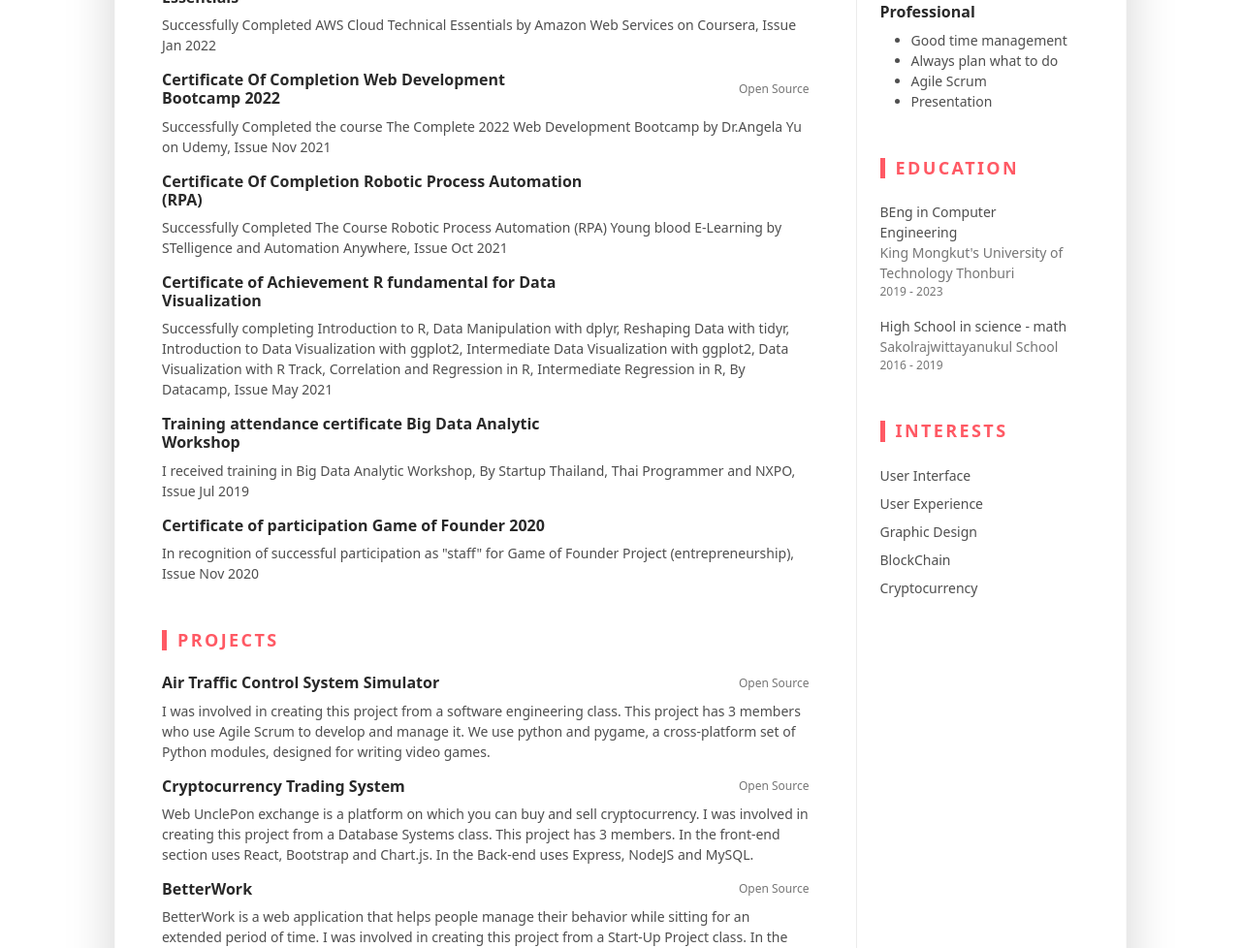
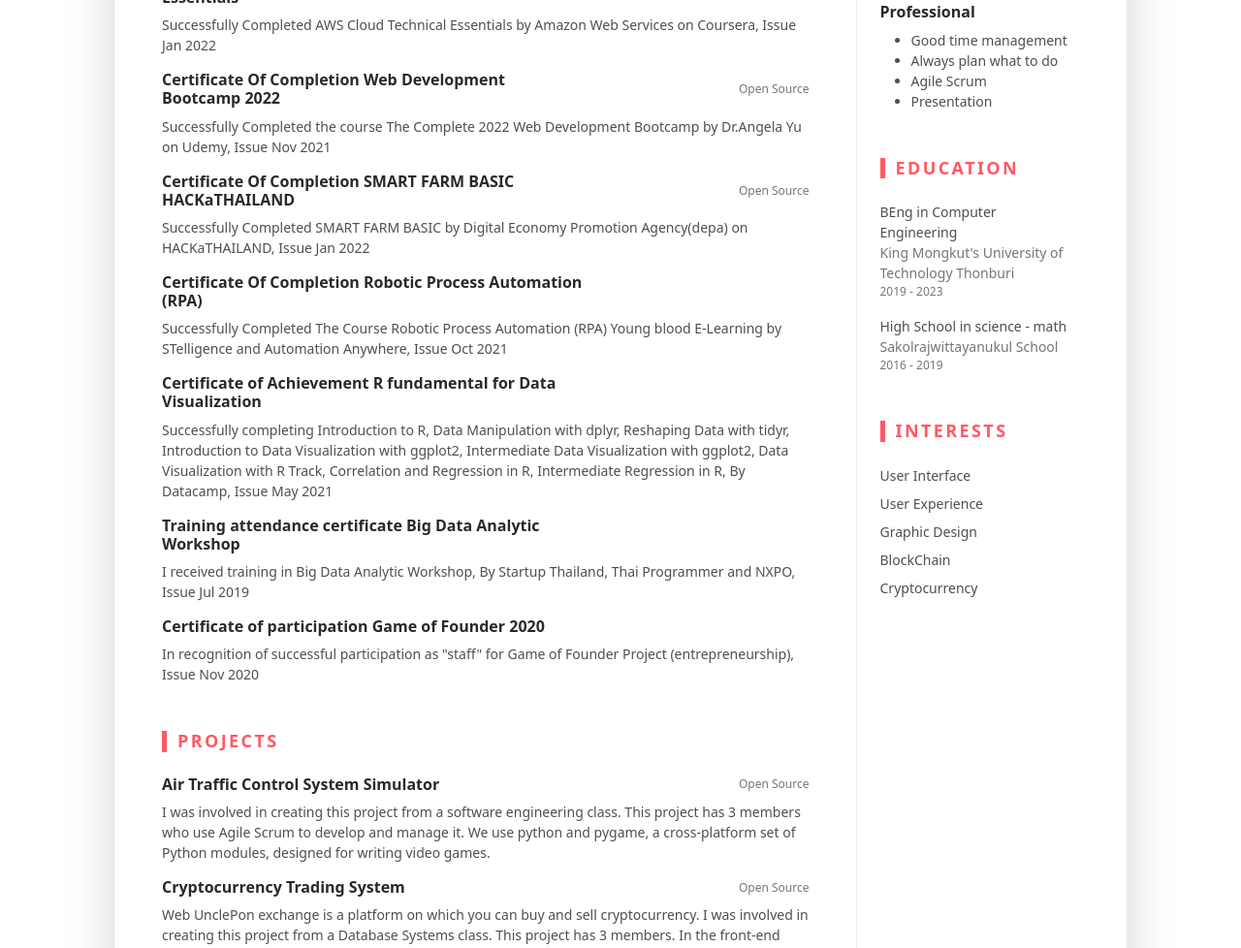
Before and after one commit to RunningTHPed/Jatumongkon-Resume, a plain HTML site: page index.html in a window 1280 px wide. Shown: the part 783-1761 px from the top of the page at 97% size. Drawn offline with Linux system fonts and the light colour scheme.

Commit message:
add cer smart farm

```diff
--- a/index.html
+++ b/index.html
@@ -137,6 +137,19 @@
 									</div>
 									<div class="item-content">
 										<p>Successfully Completed the course The Complete 2022 Web Development Bootcamp by Dr.Angela Yu on Udemy, Issue Nov 2021</p>
+									</div>
+								</div>
+								<!--//item-->
+								<div class="item mb-3">
+									<div class="item-heading row align-items-center mb-2">
+										<h4 class="item-title col-12 col-md-6 col-lg-8 mb-2 mb-md-0">Certificate Of Completion SMART FARM BASIC HACKaTHAILAND</h4>
+										<div
+											class="item-meta col-12 col-md-6 col-lg-4 text-muted text-start text-md-end theme-link">
+											<a href="https://www.dropbox.com/s/hv0hqoj86ng55za/certificate-Smart-Farm-Smart-Farm-Basic-HACKaTHAILAND.pdf?dl=0">Open Source</a>
+										</div>
+									</div>
+									<div class="item-content">
+										<p>Successfully Completed SMART FARM BASIC by Digital Economy Promotion Agency(depa) on HACKaTHAILAND, Issue Jan 2022</p>
 									</div>
 								</div>
 								<!--//item-->
```
